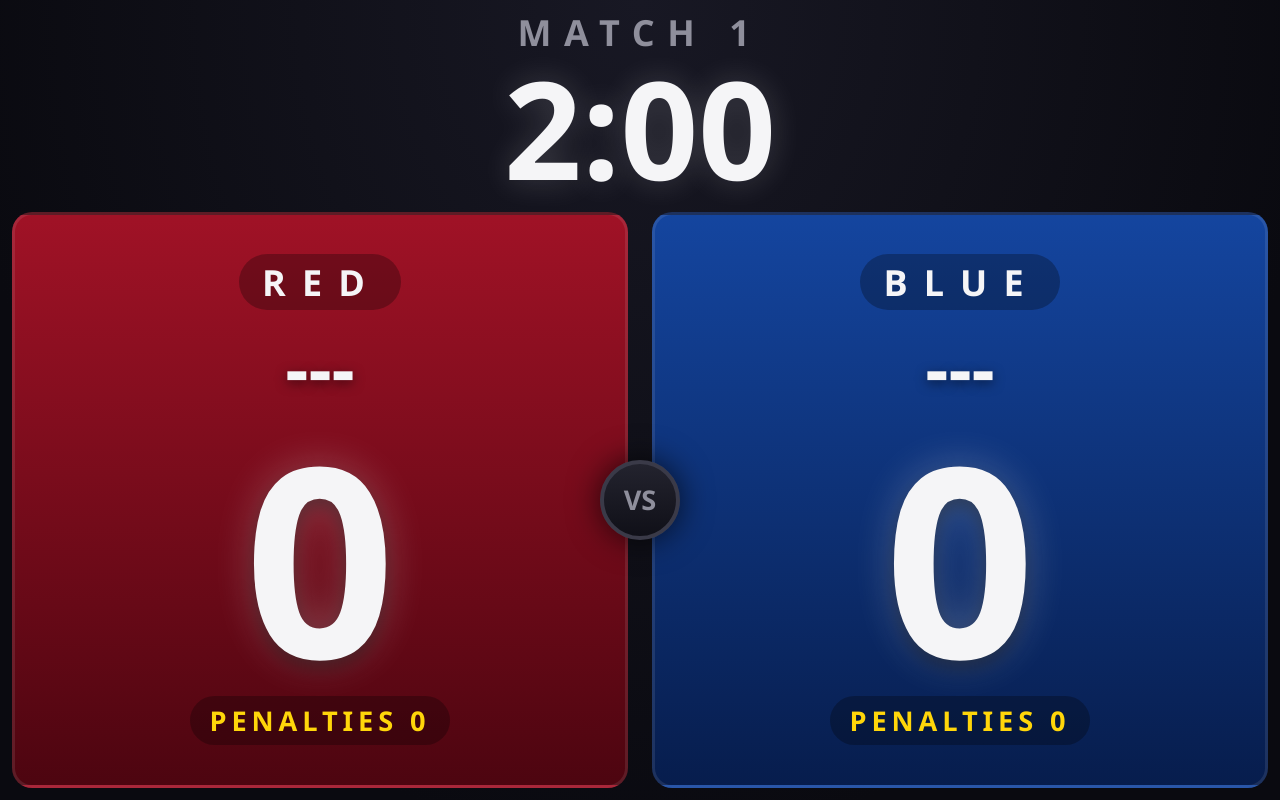
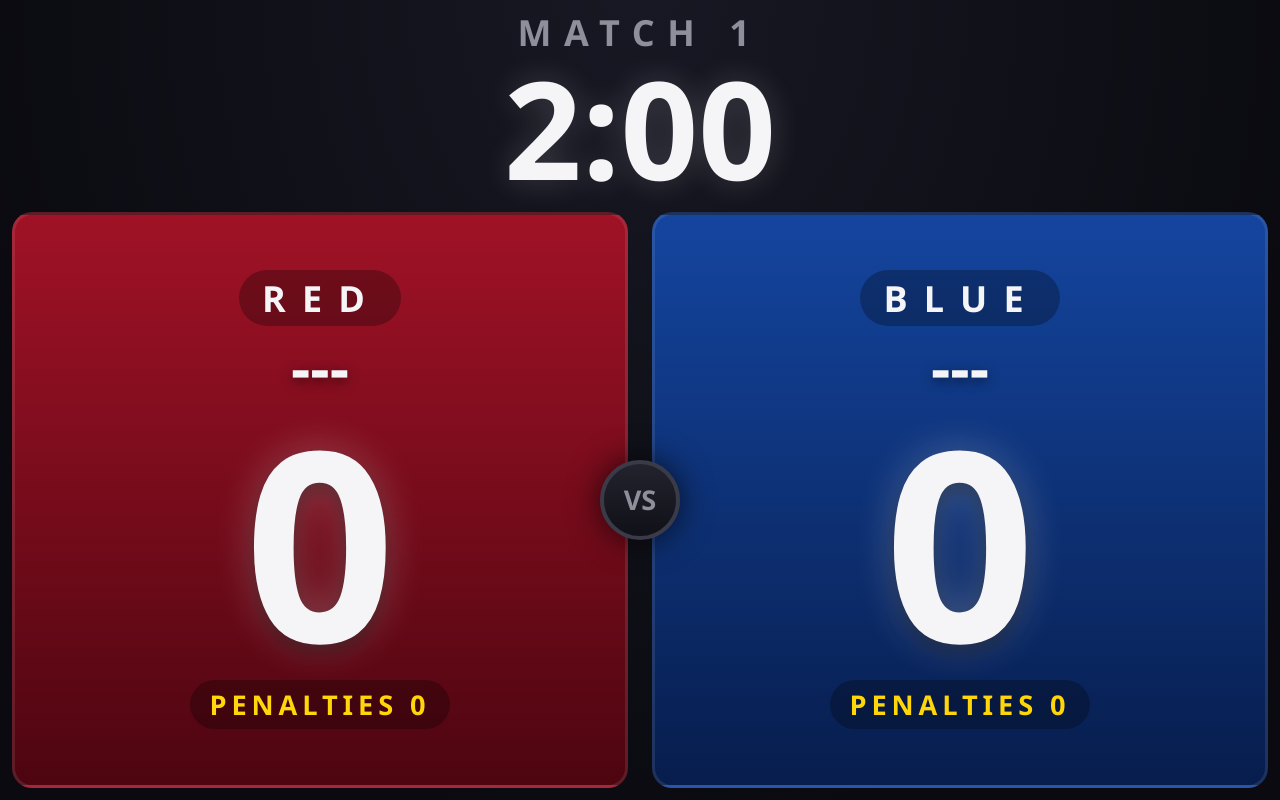
Before and after one commit to FRC9410/Vex-Scoreboard, a Flask app: page /display in a window 1280 px wide. Run offline with Flask 3, Linux system fonts and the light colour scheme; data comes from the database, SQL or seed files in the repository.

Commit message:
Use team names instead of team numbers
Admin labels now say team name, the cap goes from 12 to 20 characters,
and the display wraps longer names at a slightly smaller size.

Co-Authored-By: Claude Opus 4.7 <noreply@anthropic.com>

```diff
--- a/app.py
+++ b/app.py
@@ -182,8 +182,8 @@ def api_setup():
     except (TypeError, ValueError):
         return jsonify({"error": "match number and match length must be whole numbers"}), 400
 
-    red_team = (str(data.get("red_team", row["red_team"])).strip() or "---")[:12]
-    blue_team = (str(data.get("blue_team", row["blue_team"])).strip() or "---")[:12]
+    red_team = (str(data.get("red_team", row["red_team"])).strip() or "---")[:20]
+    blue_team = (str(data.get("blue_team", row["blue_team"])).strip() or "---")[:20]
 
     db.execute(
         "UPDATE match_state SET match_number = ?, red_team = ?, blue_team = ?,"
--- a/static/style.css
+++ b/static/style.css
@@ -111,7 +111,15 @@ button { font-family: inherit; cursor: pointer; border: none; color: var(--text)
   background: rgba(0, 0, 0, 0.28);
 }
 
-.team-number { font-size: 9vh; font-weight: 800; text-shadow: 0 0.4vh 1.5vh rgba(0, 0, 0, 0.5); }
+.team-name {
+  font-size: 7.5vh;
+  font-weight: 800;
+  text-align: center;
+  line-height: 1.1;
+  max-width: 94%;
+  overflow-wrap: break-word;
+  text-shadow: 0 0.4vh 1.5vh rgba(0, 0, 0, 0.5);
+}
 
 .score {
   font-size: 33vh;
--- a/templates/display.html
+++ b/templates/display.html
@@ -9,14 +9,14 @@
   <main class="alliances">
     <section class="alliance red" id="red-side">
       <div class="alliance-name">RED</div>
-      <div class="team-number" id="red-team">---</div>
+      <div class="team-name" id="red-team">---</div>
       <div class="score" id="red-score">0</div>
       <div class="penalties">PENALTIES <span id="red-pen">0</span></div>
     </section>
     <div class="vs">VS</div>
     <section class="alliance blue" id="blue-side">
       <div class="alliance-name">BLUE</div>
-      <div class="team-number" id="blue-team">---</div>
+      <div class="team-name" id="blue-team">---</div>
       <div class="score" id="blue-score">0</div>
       <div class="penalties">PENALTIES <span id="blue-pen">0</span></div>
     </section>
--- a/templates/panel.html
+++ b/templates/panel.html
@@ -4,7 +4,7 @@
 {% block content %}
   <header class="panel-top">
     <a class="back" href="/">&#8592; Back</a>
-    <div class="panel-title">{{ team|upper }} TEAM <span id="team-number"></span></div>
+    <div class="panel-title">{{ team|upper }} TEAM <span id="team-name"></span></div>
   </header>
   <main class="adjust">
     <div id="score" class="panel-score">&ndash;</div>
@@ -32,7 +32,7 @@ function apply(s) {
   }
   lastScore = val;
   el.textContent = val;
-  document.getElementById('team-number').textContent = s[TEAM + '_team'];
+  document.getElementById('team-name').textContent = s[TEAM + '_team'];
 }
 
 async function send(body) {
```
Also changed, not shown: templates/admin.html (+4 -4 lines), README.md.
